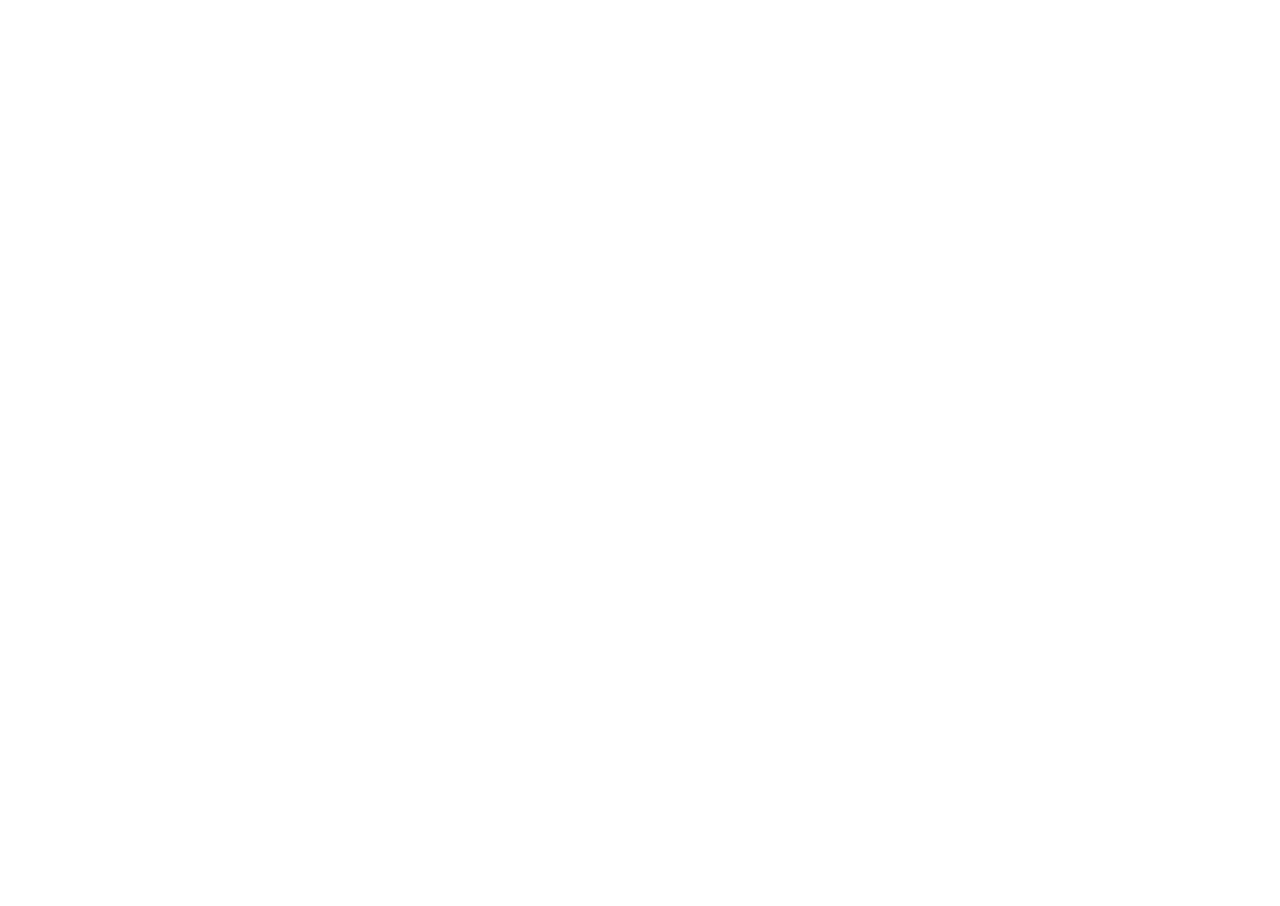
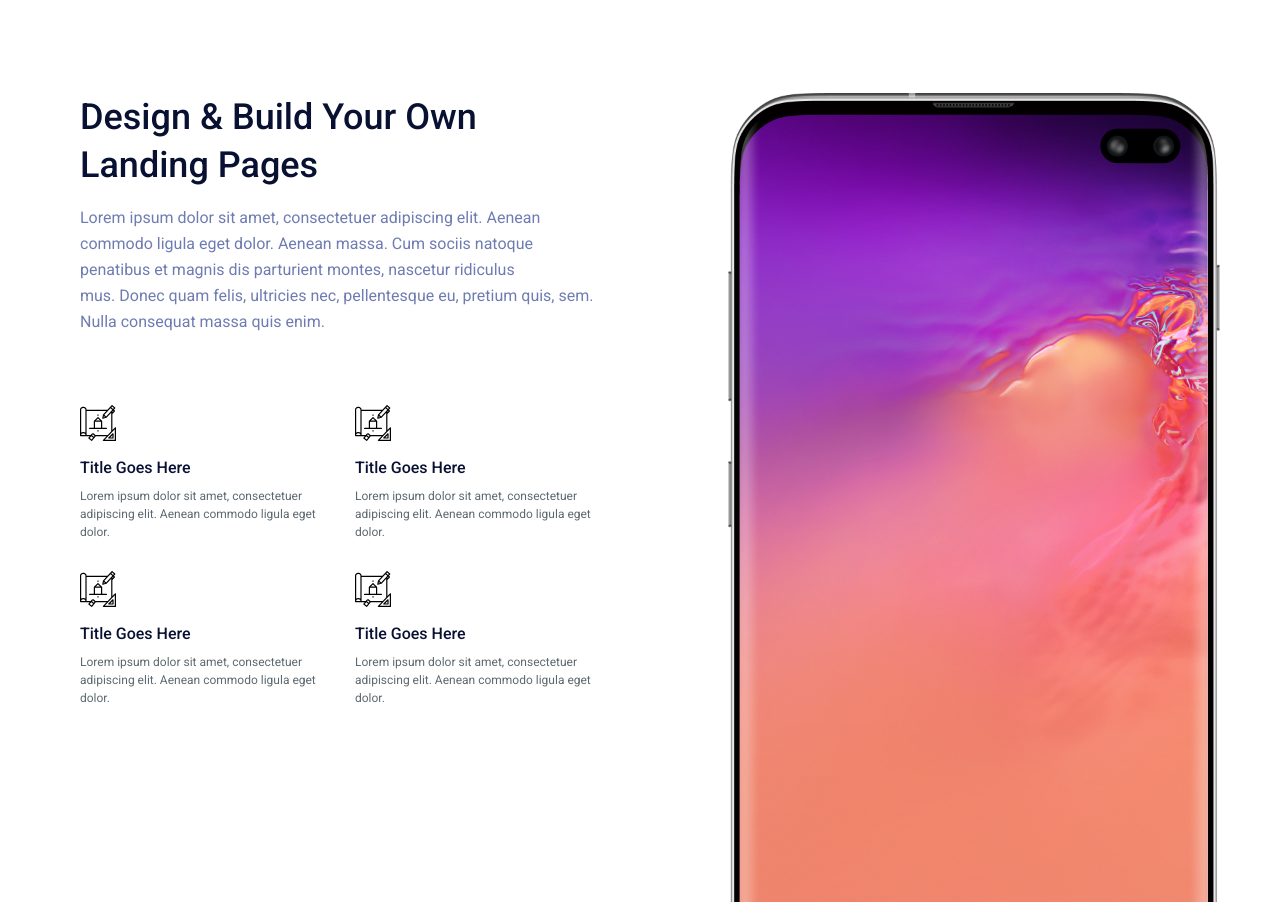
Before and after one commit to Den4ik117/make-up-speedrun, a website built with Vite: page index.html in a window 1280 px wide. Before the commit the page ends 800 px from the top, so only its background shows below. Built offline with nearby package versions, Linux system fonts and the light colour scheme.

Commit message:
Добавляет вёрстку первой страницы (30 минут)

```diff
--- a/index.html
+++ b/index.html
@@ -11,7 +11,53 @@
 </head>
 <body>
 <div class="wrapper">
+    <div class="container">
+        <main class="main">
+            <section class="lead">
+                <h1 class="lead__header">Design & Build Your Own Landing Pages</h1>
+                <p class="lead__text">
+                    Lorem ipsum dolor sit amet, consectetuer adipiscing elit. Aenean commodo ligula eget dolor. Aenean massa. Cum sociis natoque penatibus et magnis dis parturient montes, nascetur ridiculus
+                    <br>
+                    mus. Donec quam felis, ultricies nec, pellentesque eu, pretium quis, sem. Nulla consequat massa quis enim.
+                </p>
+            </section>
 
+            <section class="blocks">
+                <div class="blocks__item">
+                    <img class="blocks__icon" src="./src/images/Icon.svg" alt="Icon" width="36" height="36">
+                    <h2 class="blocks__title">Title Goes Here</h2>
+                    <p class="blocks__text">
+                        Lorem ipsum dolor sit amet, consectetuer adipiscing elit. Aenean commodo ligula eget dolor.
+                    </p>
+                </div>
+                <div class="blocks__item">
+                    <img class="blocks__icon" src="./src/images/Icon.svg" alt="Icon" width="36" height="36">
+                    <h2 class="blocks__title">Title Goes Here</h2>
+                    <p class="blocks__text">
+                        Lorem ipsum dolor sit amet, consectetuer adipiscing elit. Aenean commodo ligula eget dolor.
+                    </p>
+                </div>
+                <div class="blocks__item">
+                    <img class="blocks__icon" src="./src/images/Icon.svg" alt="Icon" width="36" height="36">
+                    <h2 class="blocks__title">Title Goes Here</h2>
+                    <p class="blocks__text">
+                        Lorem ipsum dolor sit amet, consectetuer adipiscing elit. Aenean commodo ligula eget dolor.
+                    </p>
+                </div>
+                <div class="blocks__item">
+                    <img class="blocks__icon" src="./src/images/Icon.svg" alt="Icon" width="36" height="36">
+                    <h2 class="blocks__title">Title Goes Here</h2>
+                    <p class="blocks__text">
+                        Lorem ipsum dolor sit amet, consectetuer adipiscing elit. Aenean commodo ligula eget dolor.
+                    </p>
+                </div>
+            </section>
+        </main>
+
+        <section class="phone">
+            <img class="phone__image" src="./src/images/Phone.png" alt="Phone">
+        </section>
+    </div>
 </div>
 </body>
 </html>
--- a/src/scss/index.scss
+++ b/src/scss/index.scss
@@ -6,4 +6,92 @@
 
 body {
     font-family: 'Roboto', sans-serif;
+    color: #091133;
+    overflow: hidden;
 }
+
+.wrapper {
+    display: flex;
+    flex-direction: column;
+    align-items: center;
+    justify-content: center;
+    height: 100dvh;
+}
+
+.container {
+    position: relative;
+    max-width: 1160px;
+    width: 100%;
+    padding: 0 20px;
+    margin: 0 auto;
+}
+
+.main {
+    display: flex;
+    flex-direction: column;
+    gap: 70px;
+    max-width: 520px;
+}
+
+.lead {
+    display: flex;
+    flex-direction: column;
+    gap: 16px;
+
+    .lead__header {
+        font-weight: 500;
+        font-size: 36px;
+        line-height: 48px;
+    }
+
+    .lead__text {
+        font-size: 16px;
+        line-height: 26px;
+        font-weight: 400;
+        color: #6f7cb2;
+    }
+}
+
+.blocks {
+    display: grid;
+    grid-template-columns: 1fr 1fr;
+    gap: 30px;
+
+    .blocks__item {
+        display: flex;
+        flex-direction: column;
+        gap: 6px;
+    }
+
+    .blocks__icon {
+        width: 36px;
+        height: 36px;
+    }
+
+    .blocks__title {
+        margin-top: 8px;
+        font-size: 16px;
+        line-height: 26px;
+        font-weight: 500;
+    }
+
+    .blocks__text {
+        font-size: 12px;
+        line-height: 18px;
+        font-weight: 400;
+        color: #5d6970;
+    }
+
+}
+
+.phone {
+    position: absolute;
+    top: 0;
+    right: 0;
+    width: 492px;
+
+    .phone__image {
+        width: 100%;
+        height: auto;
+    }
+}
```
